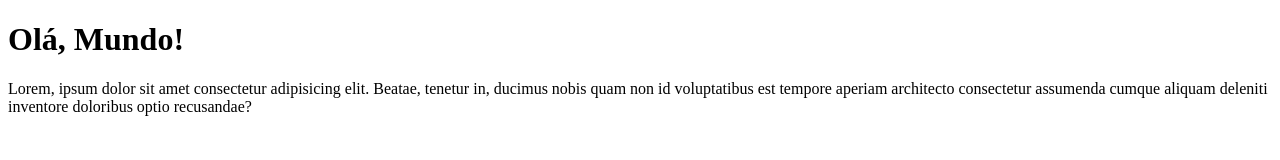
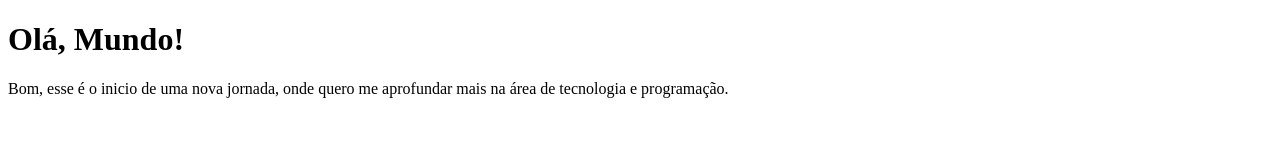
Before and after one commit to Athelstan0420/ola-mundo, a plain HTML site: page site-exemplo/index.html in a window 1280 px wide. Drawn offline with Linux system fonts and the light colour scheme.

Commit message:
Minhas palavras

```diff
--- a/site-exemplo/index.html
+++ b/site-exemplo/index.html
@@ -8,9 +8,9 @@
 <body>
 
     <h1>Olá, Mundo!</h1>
-
     <p>
-        Lorem, ipsum dolor sit amet consectetur adipisicing elit. Beatae, tenetur in, ducimus nobis quam non id voluptatibus est tempore aperiam architecto consectetur assumenda cumque aliquam deleniti inventore doloribus optio recusandae?
+       Bom, esse é o inicio de uma nova jornada, onde quero me aprofundar mais na área de tecnologia
+       e programação.
     </p>
 
 </body>
```
